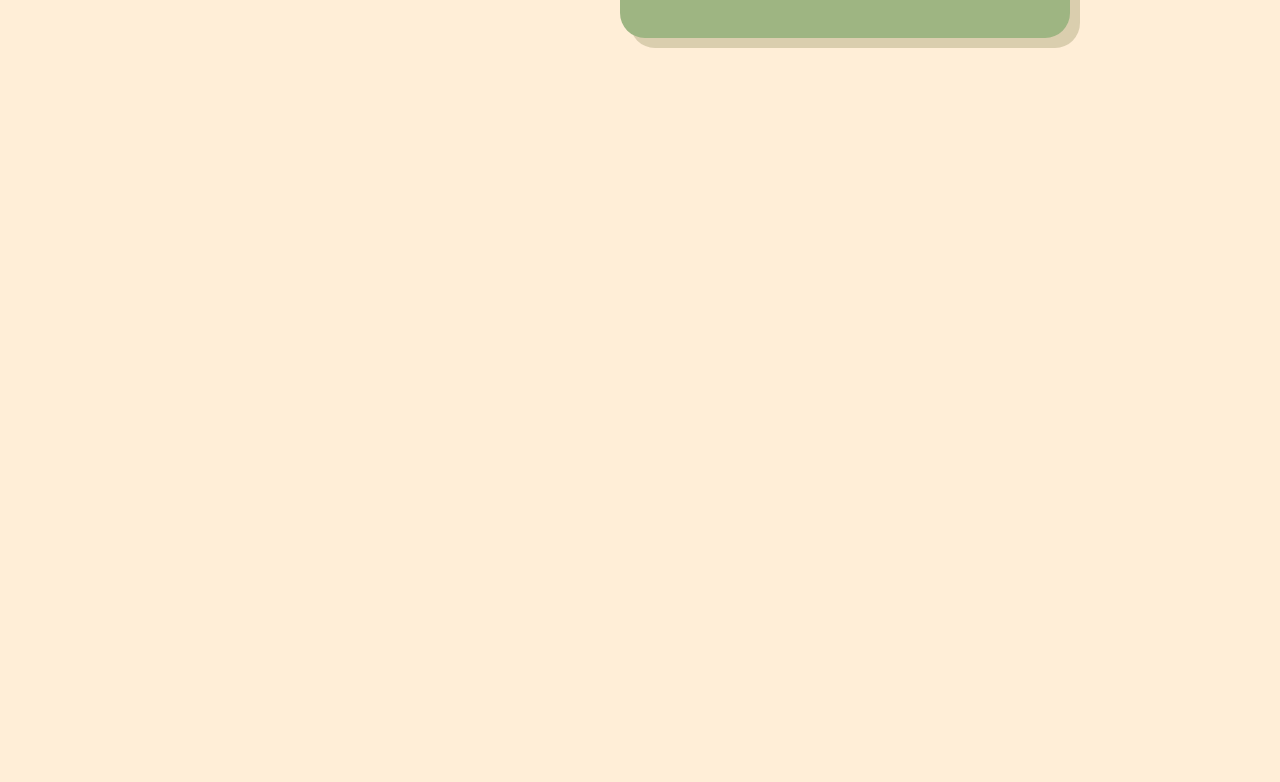
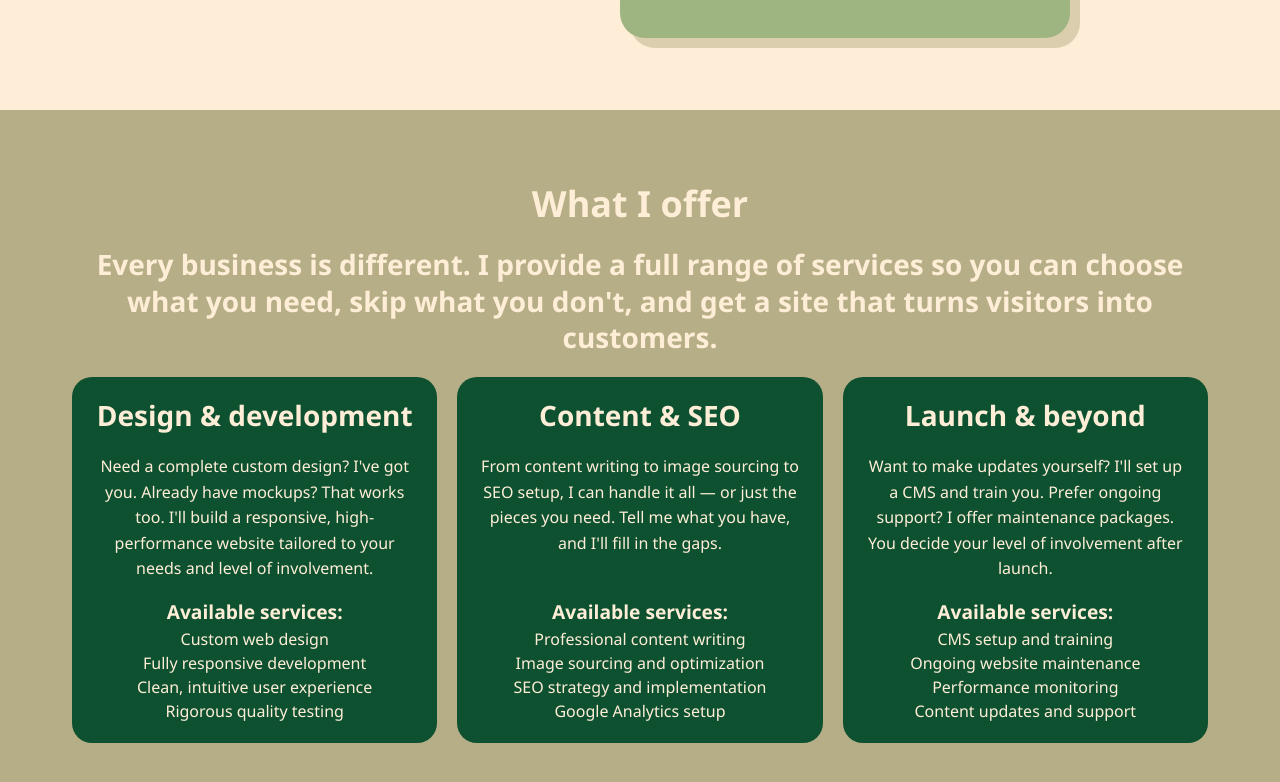
Before and after one commit to a-amendola/portfolio, a React (Vite) app: page / in a window 1280 px wide. Shown: the part 588-1370 px from the top of the page. Before the commit the page ends 800 px from the top, so only its background shows below. Built offline with nearby package versions, Linux system fonts and the light colour scheme.

Commit message:
What I offer section

```diff
--- a/src/pages/HomePage.jsx
+++ b/src/pages/HomePage.jsx
@@ -3,6 +3,7 @@ import ashleyImage from '../assets/ashley.JPG'
 
 export function HomePage() {
     return (
+        <>
             <section className="home-page flex">
                 <div className="wave-container">
                     <svg
@@ -50,5 +51,57 @@ export function HomePage() {
                     </div>
                 </div>
             </section>
+            <section className='what-i-do flex'>
+                <h2>What I offer</h2>
+                <h3>Every business is different. I provide a full range of services so you can choose what you need, skip what you don't, and get a site that turns visitors into customers.</h3>
+                <div className="service-cards">
+                    <div className="service-card">
+                        <div>
+                            <h3>Design & development</h3>
+                            <p>Need a complete custom design? I've got you. Already have mockups? That works too. I'll build a responsive, high-performance website tailored to your needs and level of involvement.</p>
+                        </div>
+                        <div>
+                            <h4>Available services:</h4>
+                            <ul>
+                                <li>Custom web design</li>
+                                <li>Fully responsive development</li>
+                                <li>Clean, intuitive user experience</li>
+                                <li>Rigorous quality testing</li>
+                            </ul>
+                        </div>
+                    </div>
+                    <div className="service-card">
+                        <div>
+                            <h3>Content & SEO</h3>
+                            <p>From content writing to image sourcing to SEO setup, I can handle it all — or just the pieces you need. Tell me what you have, and I'll fill in the gaps.</p>
+                        </div>
+                        <div>
+                            <h4>Available services:</h4>
+                            <ul>
+                                <li>Professional content writing</li>
+                                <li>Image sourcing and optimization</li>
+                                <li>SEO strategy and implementation</li>
+                                <li>Google Analytics setup</li>
+                            </ul>
+                        </div>
+                    </div>
+                    <div className="service-card">
+                        <div>
+                            <h3>Launch & beyond</h3>
+                            <p>Want to make updates yourself? I'll set up a CMS and train you. Prefer ongoing support? I offer maintenance packages. You decide your level of involvement after launch.</p>
+                        </div>
+                        <div>
+                            <h4>Available services:</h4>
+                            <ul>
+                                <li>CMS setup and training</li>
+                                <li>Ongoing website maintenance</li>
+                                <li>Performance monitoring</li>
+                                <li>Content updates and support</li>
+                            </ul>
+                        </div>
+                    </div>
+                </div>
+            </section>
+        </>
     );
 }
--- a/src/pages/homepage.css
+++ b/src/pages/homepage.css
@@ -1,6 +1,7 @@
 .home-page {
     position: relative;
     overflow: hidden;
+    padding-bottom: 112px;
 }
 
 .hero {
@@ -78,6 +79,57 @@
     }
 }
 
+
+
+
+.what-i-do {
+  background-color: var(--accent);
+  color: var(--background);
+  flex-direction: column;
+}
+
+.what-i-do h3 {
+  max-width: 1400px;
+}
+
+.service-cards {
+  display: flex;
+  gap: 20px;
+  max-width: 1400px;
+}
+
+.service-card {
+  display: flex;
+  flex-direction: column;
+  background-color: var(--primary);
+  color: var(--background);
+  padding: 20px;
+  border-radius: 20px;
+  flex: 1;
+  justify-content: space-between;
+  transition: all 0.3s ease;
+}
+
+.service-card:hover {
+  transform: translateY(-5px);
+  box-shadow: 0 10px 40px rgba(0, 0, 0, 0.15),
+              0 0 30px color-mix(in srgb, var(--primary) 60%, transparent);
+}
+
+.service-card h4 {
+  margin-bottom: 0;
+}
+
+.service-card ul {
+  list-style-type: none;
+  list-style-position: inside;
+}
+
+
+
+
+
+
 /* tablet breakpoint */
 @media screen and (max-width: 1024px) {
   .hero-right {
@@ -100,6 +152,10 @@
 
 /* mobile breakpoint */
 @media screen and (max-width: 640px) {
+  .home-page {
+    padding-bottom: 18px;
+  }
+
   .hero {
     flex-direction: column;
     max-height: 100vh;
@@ -144,3 +200,23 @@
     font-size: 1rem;
   }
 }
+
+
+
+
+
+@media screen and (max-width: 870px) {
+  .what-i-do h3 {
+    max-width: 600px;
+  }
+
+  .service-cards {
+    flex-direction: column;
+    align-items: center;
+  }
+
+  .service-card {
+    width: 100%;
+    max-width: 600px;
+  }
+}
```
Also changed, not shown: src/App.css (+0 -15 lines). Lines whose indentation alone changed are shown as unchanged.
